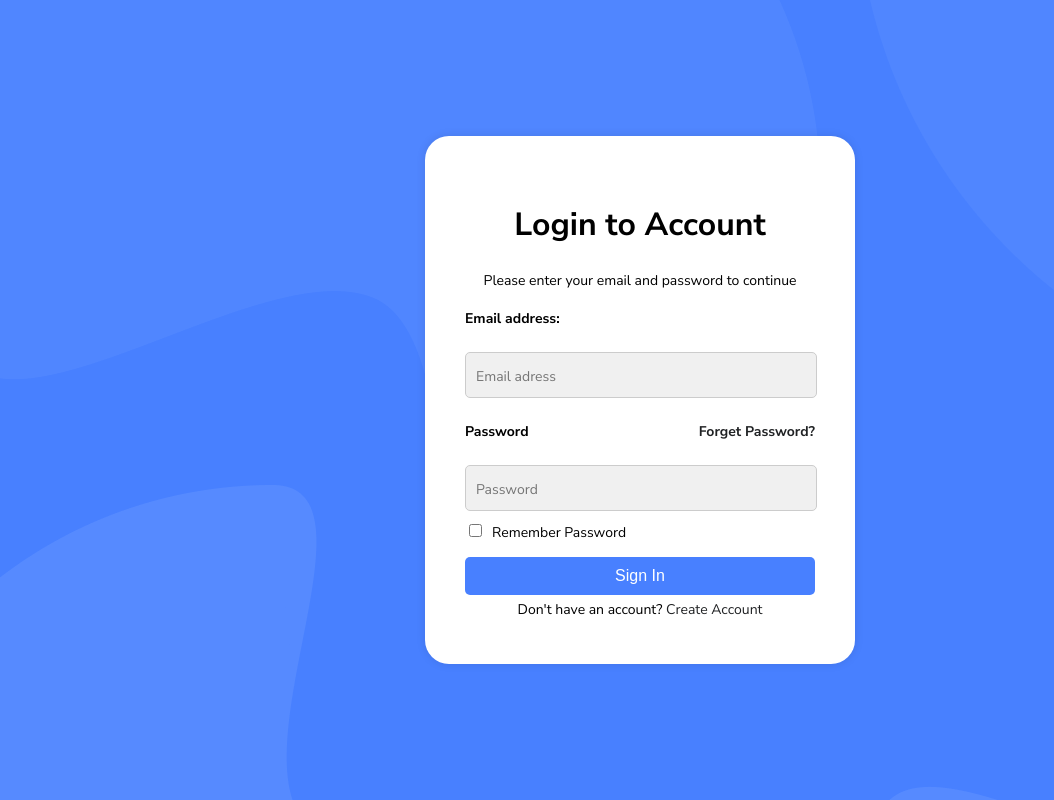
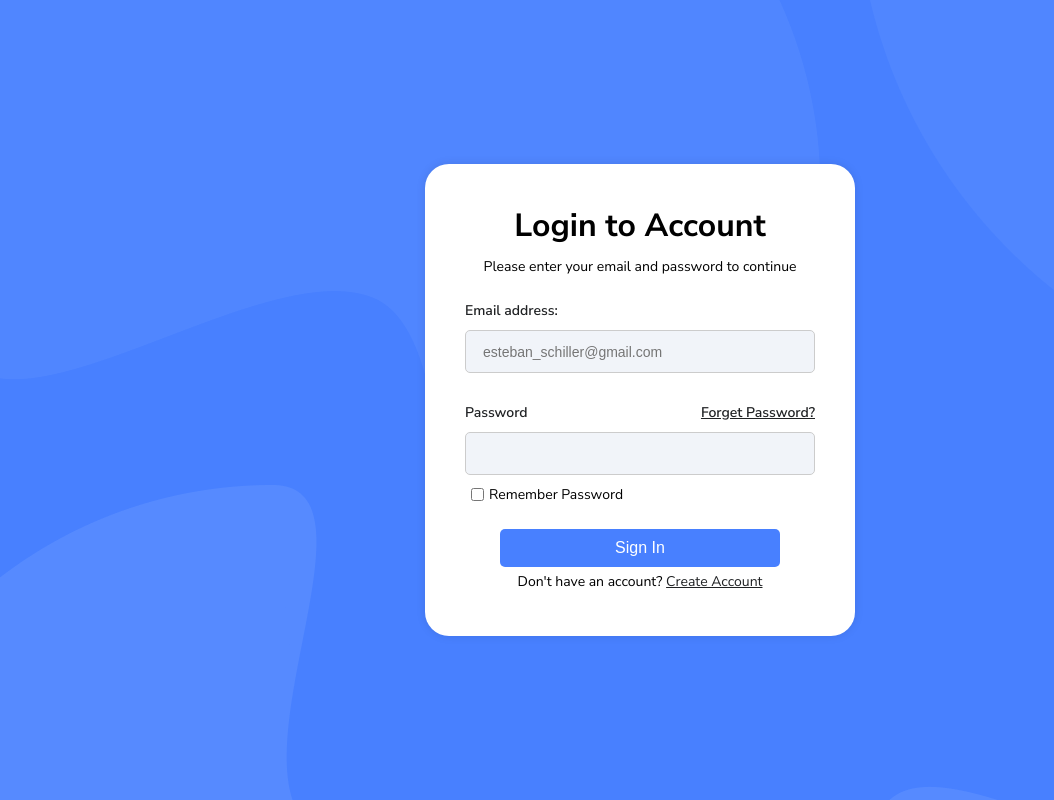
Before and after one commit to Higorcmh/dashboardReact, a React (Vite) app: page / in a window 1280 px wide. Shown: the whole page, without its empty margins (0-1054 px from the left). Built offline with nearby package versions, Linux system fonts and the light colour scheme.

Commit message:
fix/login

```diff
--- a/src/App.css
+++ b/src/App.css
@@ -1,4 +1,10 @@
 @import url('https://fonts.googleapis.com/css2?family=Nunito+Sans:ital,opsz,wght@0,6..12,200..1000;1,6..12,200..1000&display=swap');
+
+* {
+  margin: 0;
+  padding: 0;
+}
+
 body {
   display: flex;
   justify-content: center;
@@ -7,11 +13,13 @@ body {
   background-image: url(./assets/shape.png);
   background-color: #4880FF;
   margin: 0;
-  font-family: Arial, sans-serif;
+  font-family: "Nunito Sans", sans-serif;
 }
 
 .login-container {
   display: flex;
+  align-items: center;
+  text-align: center;
   flex-direction: column;
   background-color: white;
   padding: 40px 40px;
@@ -21,43 +29,43 @@ body {
 }
 
 .login-title {
-  margin-bottom: 20px;
+  margin-bottom: 5px;
   text-align: center;
   font-size: 32px;
-  font-family: "Nunito Sans", sans-serif;
 }
 
 .login-container input[type="email"],
 .login-container input[type="password"] {
-  background-color: #f0f0f0;
+  background-color: #f1f4f9;
   width: 100%;
-  padding: 10px 0px;
+  padding: 10px 2%;
   margin: 10px 0;
   border: 1px solid #ccc;
   border-radius: 5px;
   font-size: 18px;
-  font-family: "Nunito Sans", sans-serif;
 }
 
-.login-email {
+.login-p {
   font-size: 14px;
-  font-weight: bold;
-  font-family: "Nunito Sans", sans-serif;
+  font-weight: 600;
+  color: #202224;
 }
 
-.login-password-text {
-  font-size: 14px;
-  font-weight: bold;
-  font-family: "Nunito Sans", sans-serif;
+.login-checkbox {
+  display: flex;
+  align-items: start;
+  padding: 0px 6px;
+  align-items: center;
+  text-align: center;
+  margin: 0px 0px 25px 0px;
 }
 
-.login-container input[type="checkbox"] {
-  margin-right: 10px;
-  margin-bottom: 20px;
+.remember {
+  padding: 0px 0px 0px 5px;
 }
 
 .login-button {
-  width: 100%;
+  width: 80%;
   padding: 10px;
   background-color:#4880FF;
   border: none;
@@ -73,33 +81,35 @@ body {
 
 .login-container a {
   color: #202224;
-  text-decoration: none;
 }
 
 .login-container a:hover {
   color: #5a8cff;
-  text-decoration: underline;
 }
 
 .login-text {
   font-size: 14px;
-  font-family: "Nunito Sans", sans-serif;
   text-align: center;
   margin: 5px;
 }
 
-.login-password {
+.login-forms {
   display: flex;
+  margin-top: 20px;
+  padding: 0px 0px;
+  flex-wrap: wrap;
   justify-content: space-between;
+}
+
+.create-button {
+  text-decoration: underline;
 }
 
 input::placeholder {
   padding-left: 10px;
   font-size: 14px;
-  font-family: "Nunito Sans", sans-serif;
 }
 
 label {
   font-size: 14px;
-  font-family: "Nunito Sans", sans-serif;
 }
--- a/src/App.jsx
+++ b/src/App.jsx
@@ -7,21 +7,23 @@ function App() {
       <div className="login-container">
         <h2 className="login-title">Login to Account</h2>
         <p className="login-text">Please enter your email and password to continue</p>
-        <form className="login-form">
-          <p className="login-email">Email address:</p>
-          <input className="login-input" type="email" pattern="[^@\s]+@[^@\s]+\.[^@\s]+" title="Invalid email address" placeholder="Email adress" required/>
-          <div className="login-password">
-          <p className="login-password-text">Password</p>
-          <p className="login-password-text"><a href="#">Forget Password?</a></p>
+        <form>
+          <div className="login-forms">
+            <p className="login-p">Email address:</p>
+            <input className="login-input" type="email" pattern="[^@\s]+@[^@\s]+\.[^@\s]+" title="Invalid email address" placeholder="esteban_schiller@gmail.com" required/>
           </div>
-          <input className="login-input" type="password" placeholder="Password" minLength="8" required/>
+          <div className="login-forms">
+            <p className="login-p">Password</p>
+            <p className="login-p"><a href="#">Forget Password?</a></p>
+            <input className="login-input" type="password" minLength="8" required/>
+          </div>
           <div className="login-checkbox">
             <input type="checkbox"/>
-            <label for="remember">Remember Password</label>
+            <label className="remember" for="remember">Remember Password</label>
           </div>
           <button className="login-button" type="submit">Sign In</button>
         </form>
-        <p className="login-text">Don't have an account? <a href="#">Create Account</a></p>
+        <p className="login-text">Don't have an account? <a className="create-button" href="#">Create Account</a></p>
       </div>
     </>
   )
```
